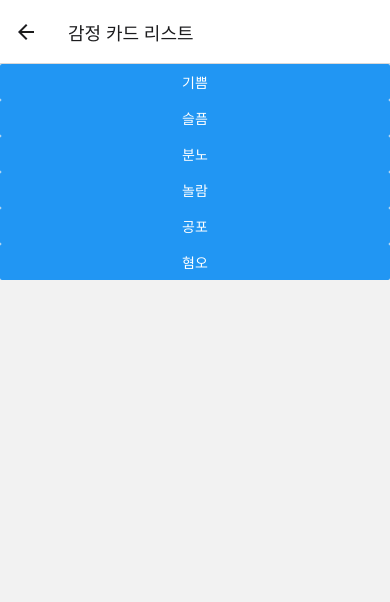
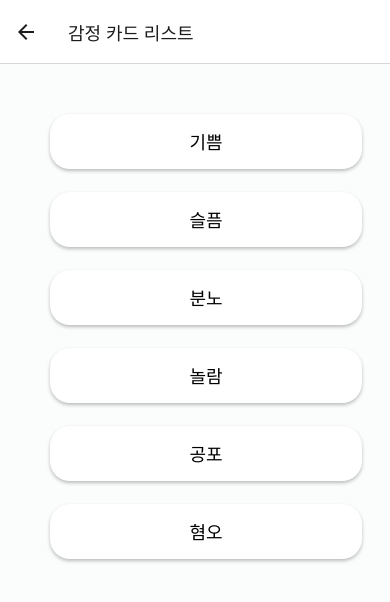
Before and after one commit to SWU-AIR/AIR-Frontend, a React Native app in the folder air-app/: screen /EmotionList in a window 390 px wide. Shown: the top 602 px of the page. Built offline with nearby package versions, Linux system fonts and the light colour scheme.

Commit message:
style: Modify EmotionListScreen button style

```diff
--- a/air-app/screens/EmotionListScreen.js
+++ b/air-app/screens/EmotionListScreen.js
@@ -1,40 +1,75 @@
 import React from "react";
-import { StyleSheet, View, Text, Button } from "react-native";
+import { StyleSheet, View, Text, Pressable } from "react-native";
 import { NavigationContainer } from "@react-navigation/native";
 
 export default function EmotionListScreen({navigation}){
     return (
         <View style={styles.block}>
-          <Button
-            title="기쁨"
-            onPress={()=> navigation.navigate("Happy")}
-           />
-          <Button
-            title="슬픔"
-            onPress={()=> navigation.navigate("Sad")}
-           />
-          <Button
-            title="분노"
-            onPress={()=> navigation.navigate("Angry")}
-           />
-          <Button
-            title="놀람"
-            onPress={()=> navigation.navigate("Surprised")}
-           />
-          <Button
-            title="공포"
-            onPress={()=> navigation.navigate("Fear")}
-           />
-          <Button
-            title="혐오"
-            onPress={()=> navigation.navigate("Disgust")}
-           />
+           <View style={styles.buttonflex}>
+            <Pressable style={styles.button} onPress={()=> navigation.navigate("Happy")}>
+              <Text style={styles.text}>기쁨</Text>
+            </Pressable>
+          </View>
+          <View style={styles.buttonflex}>
+            <Pressable style={styles.button} onPress={()=> navigation.navigate("Sad")}>
+              <Text style={styles.text}>슬픔</Text>
+            </Pressable>
+          </View>
+          <View style={styles.buttonflex}>
+            <Pressable style={styles.button} onPress={()=> navigation.navigate("Angry")}>
+              <Text style={styles.text}>분노</Text>
+            </Pressable>
+          </View>
+          <View style={styles.buttonflex}>
+            <Pressable style={styles.button} onPress={()=> navigation.navigate("Surprised")}>
+              <Text style={styles.text}>놀람</Text>
+            </Pressable>
+          </View>
+          <View style={styles.buttonflex}>
+            <Pressable style={styles.button} onPress={()=> navigation.navigate("Fear")}>
+              <Text style={styles.text}>공포</Text>
+            </Pressable>
+          </View>
+          <View style={styles.buttonflex}>
+            <Pressable style={styles.button} onPress={()=> navigation.navigate("Disgust")}>
+              <Text style={styles.text}>혐오</Text>
+            </Pressable>
+          </View>
         </View>
+
       );
     }
 
     const styles = StyleSheet.create({
       block: {
         flex: 1,
+        backgroundColor:'#FAFDFC'
+      },
+      buttonflex:{
+        flex:0.1,
+      },
+      button:{
+        top:50,
+        left:50,
+        alignItems:'center',
+        justifyContent: 'center',
+        paddingVertical: 5,
+        paddingHorizontal: 35,
+        borderRadius: 20,
+        width:'80%',
+        height:'70%',
+        elevation: 3,
+        backgroundColor: 'white',
+        shadowColor: "#000",
+        shadowOffset: {
+          width: 0,
+          height: 2,
+        },
+        shadowOpacity: 0.25,
+        shadowRadius: 3.84,
+      },
+      text:{
+        fontSize: 18,
+        color: 'black',
       },
     });
```
